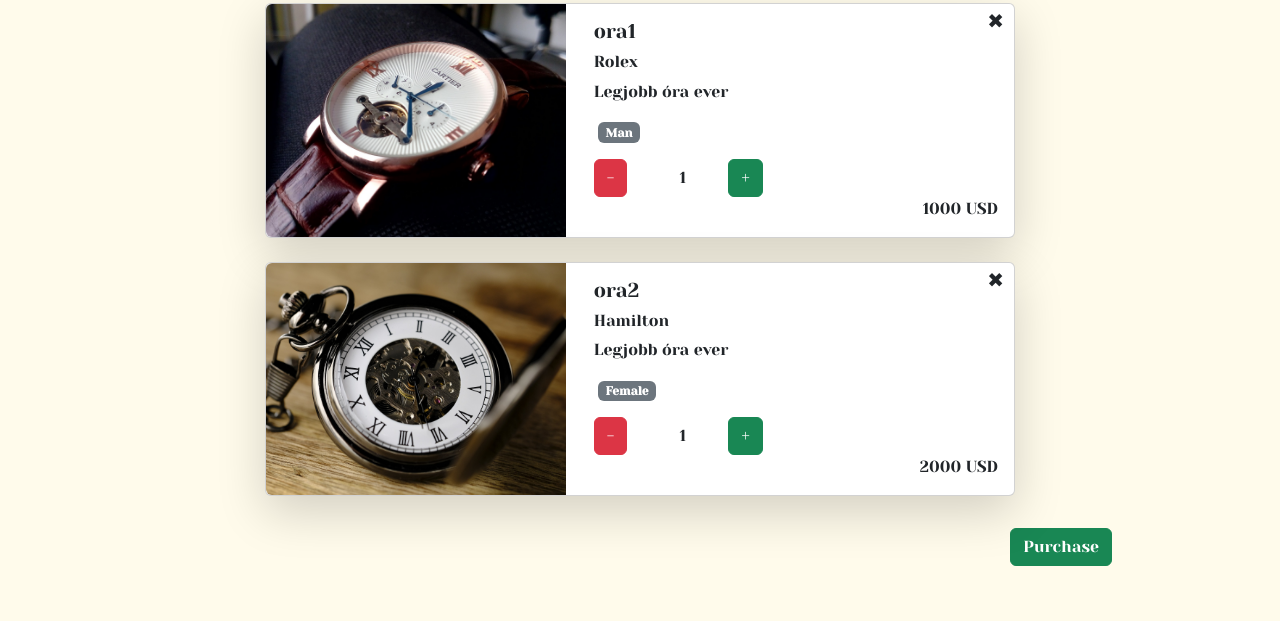
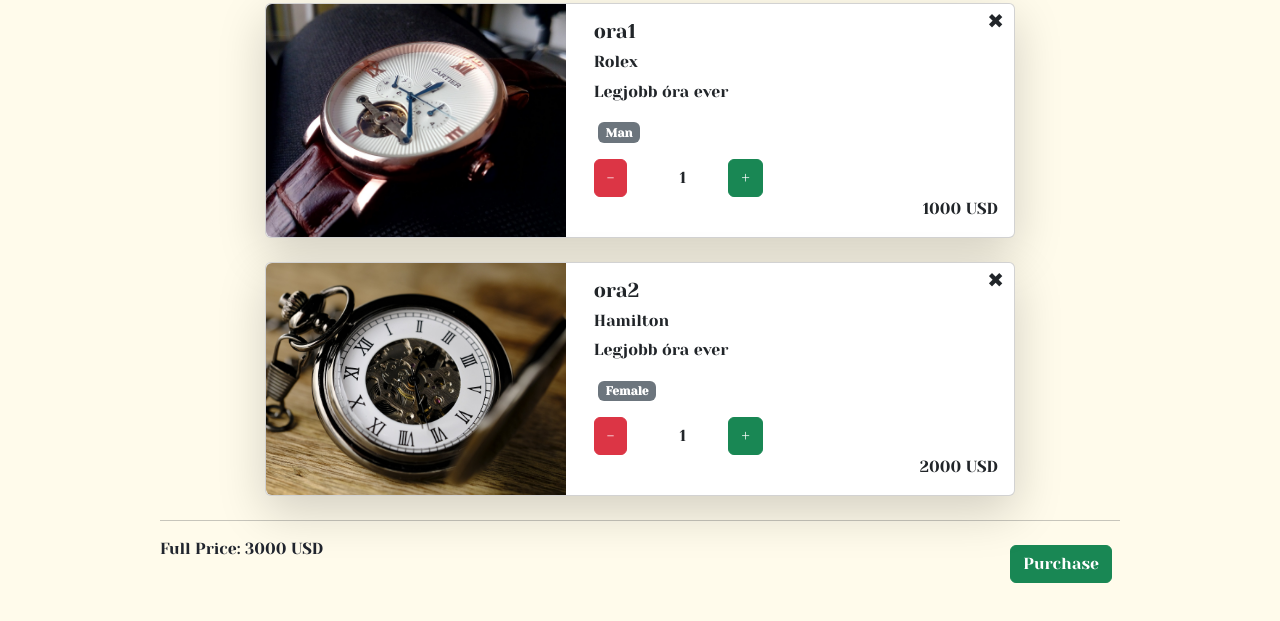
Before and after one commit to szogipeti/louis_brandt_clockworks, a website built with Vite: page src/shopping-cart.html in a window 1280 px wide. Shown: the part 139-760 px from the top of the page. Built offline with nearby package versions, Linux system fonts and the light colour scheme; data requests are answered from the project's data file.

Commit message:
Add Full price tag

```diff
--- a/src/js/shopping_cart.js
+++ b/src/js/shopping_cart.js
@@ -30,6 +30,12 @@
     }).then(data => itemIdArray = data);
     await FetchHelper.read("items").then(data => items = data);
     items = items.filter(x=>itemIdArray.includes(x.id));
+
+    let fullPrice = 0;
+    for(const item of itemIds){
+        await FetchHelper.read(`items/${item.itemId}`).then(data => fullPrice += parseInt(data.price));
+    }
+    document.getElementById('fullPrice').textContent = `Full Price: ${fullPrice} USD`
     loadItems();
 }
 
@@ -68,7 +74,7 @@
 
         templateCopy.querySelector("#quantity").textContent = itemIds.count(item.id);
 
-        templateCopy.querySelector("#price").innerHTML = item.price + " " + item.currency;
+        templateCopy.querySelector("#price").innerHTML = item.price * itemIds.count(item.id) + " " + item.currency;
 
         templateCopy.querySelector('#plusBtn').addEventListener("click", () => plus(item.id));
         templateCopy.querySelector('#minusBtn').addEventListener("click", () => minus(item.id));
--- a/src/shopping-cart.html
+++ b/src/shopping-cart.html
@@ -28,7 +28,9 @@
 
     </div>
 
-    <div class="text-end w-75 mx-auto ">
+    <hr class="w-75 mx-auto">
+    <div class="w-75 mx-auto d-flex justify-content-between">
+        <p id="fullPrice">Full price: </p>
         <a id="purchaseBtn" class="btn btn-success m-2">Purchase</a>
     </div>
 
```
